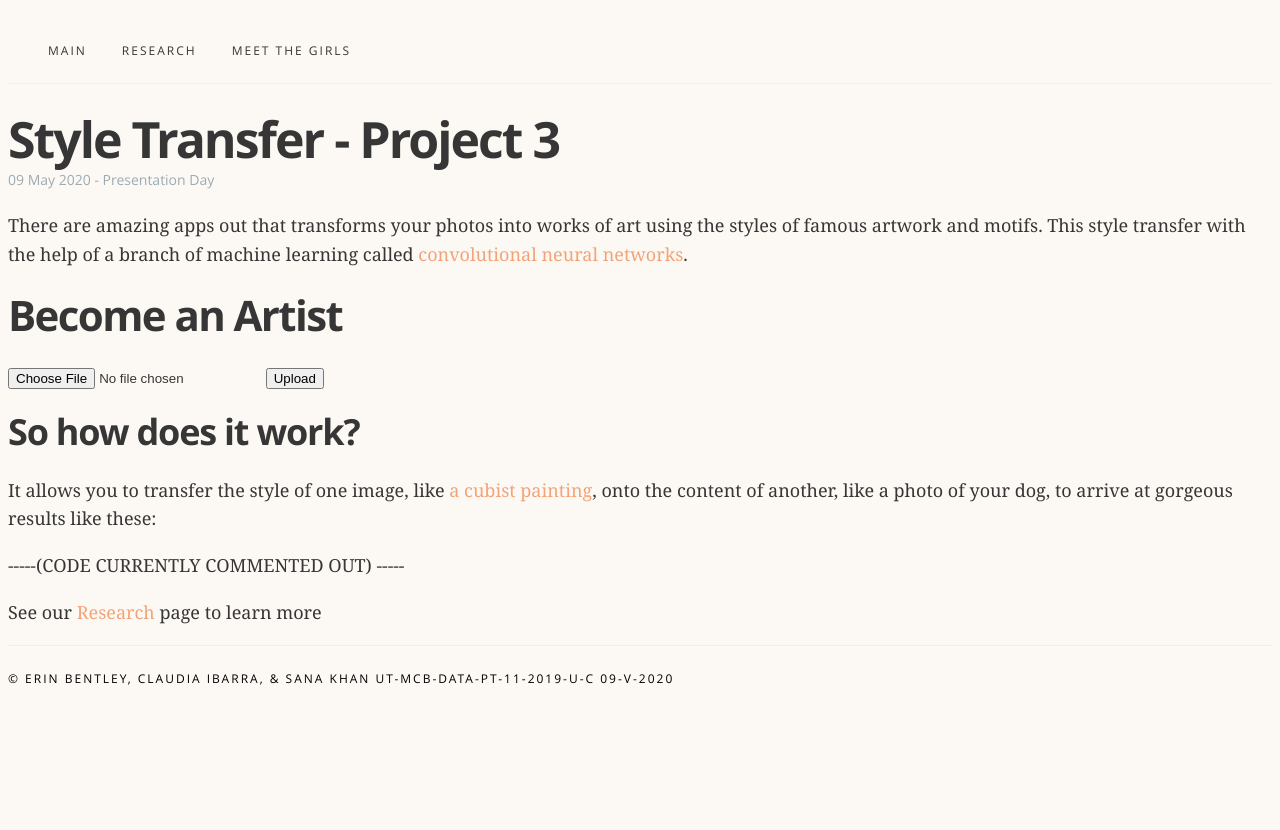
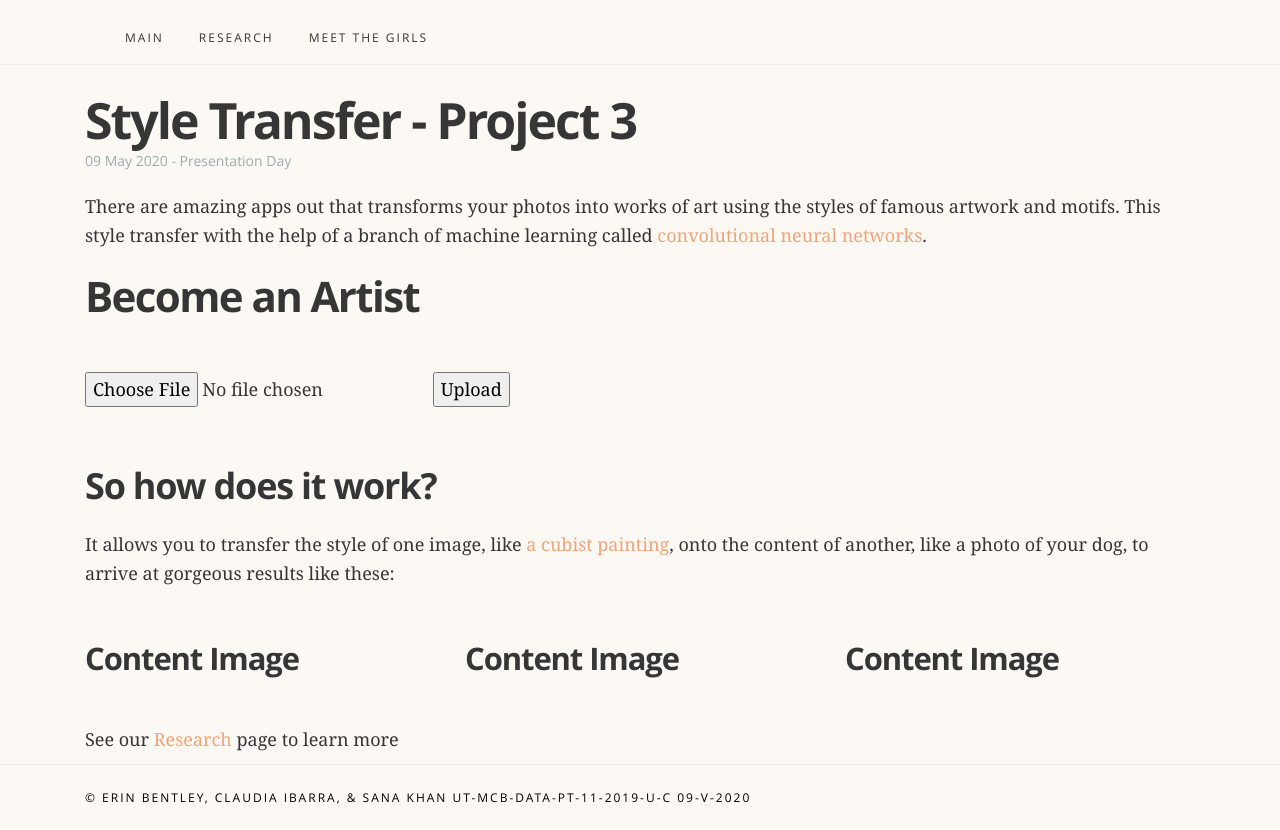
Before and after one commit to skhan4321/style_transfer, a Flask app: template style_app/templates/index.html in a window 1280 px wide. Before the commit the page ends 685 px from the top, so only its background shows below. Run offline with Flask 2, Linux system fonts and the light colour scheme; the template is opened without the code that fills it, so the values that code supplies are empty; some libraries are stand-ins or nearby versions; some web fonts are replaced.

Commit message:
fix index.html

```diff
--- a/style_app/templates/index.html
+++ b/style_app/templates/index.html
@@ -9,10 +9,11 @@
         of a branch of machine learning called convolutional neural networks.">
         <meta name="authors" content="Erin Bentley, Claudia Ibarra, & Sana Khan">
 
+        <link rel="stylesheet" href="https://stackpath.bootstrapcdn.com/bootstrap/4.4.1/css/bootstrap.min.css" integrity="sha384-Vkoo8x4CGsO3+Hhxv8T/Q5PaXtkKtu6ug5TOeNV6gBiFeWPGFN9MuhOf23Q9Ifjh" crossorigin="anonymous">
+
+
         <!-- Jinja2 reference to our css file -->
-        <!-- <link rel="stylesheet" href="{{ url_for('templates', filename='main.css') }}"> -->
-        <!-- Regular reference to css file -->
-        <link rel="stylesheet" href="main.css">
+        <link rel="stylesheet" href="{{ url_for('static', filename='css/main.css') }}">
 
       <body><div style="visibility: hidden; overflow: hidden; position: absolute; top: 0px; height: 1px; width: auto; padding: 0px;
       border: 0px; margin: 0px; text-align: left; text-indent: 0px; text-transform: none; line-height: normal; letter-spacing: normal;
@@ -50,31 +51,37 @@
     networks</a>.</p>
 
     <h2 id="become-an-artist">Become an Artist</h2>
+    <br>
     <form action="/" method=post enctype=multipart/form-data>
       <p><input type=file name=file>
          <input type=submit value=Upload>
 
     </form>
-
+   <br>
     <h3 id="so-how-does-it-work">So how does it work?</h3>
 
     <p>It allows you to transfer the style of one image, like <a href="https://blantonmuseum.org/2013/09/coming-to-america-collectors-and-spread/">a cubist painting</a>, onto the content of
     another, like a photo of your dog, to arrive at gorgeous results like these:</p>
 
-    <p>-----(CODE CURRENTLY COMMENTED OUT) -----</p>
-    <!-- <figure>
-    <div class="">
-      <div class="ADD HERE">
-        <img class="img" src="/images/ADD LINK HERE.jpg" alt="ADD TITLE HERE ">
-        <img class="img" src="/images/ADD LINK HERE.jpg" alt="ADD TITLE HERE">
+    <br>
+    <div class="row">
+      <div class="col-4"><h4>Content Image</h4></div>
+      <div class="col-4"><h4>Content Image</h4></div>
+      <div class="col-4"><h4>Content Image</h4></div>
+    </div>
+      <div class="row">
+        <div class="col-4">
+          <img class="img-fluid" src="{{image.content}}" alt="">
+        </div>
+
+        <div class="col-4">
+          <img class="img-fluid" src="{{image.stylized}}" alt="">
+        </div>
+
+        <div class="col-4">
+          <img class="img-fluid" src="{{image.style}}" alt="">
+        </div>
       </div>
-      <div class="ADD HERE">
-        <img class="img" src="/images/ADD LINK HERE.jpg" alt="ADD TITLE HERE">
-      </div>
-    </div>
-
-    <figcaption>ADD CAPTION HERE.</figcaption>
-    </figure> -->
 
     <p>See our <a href="research.html">Research</a> page to learn more</p>
 
```
